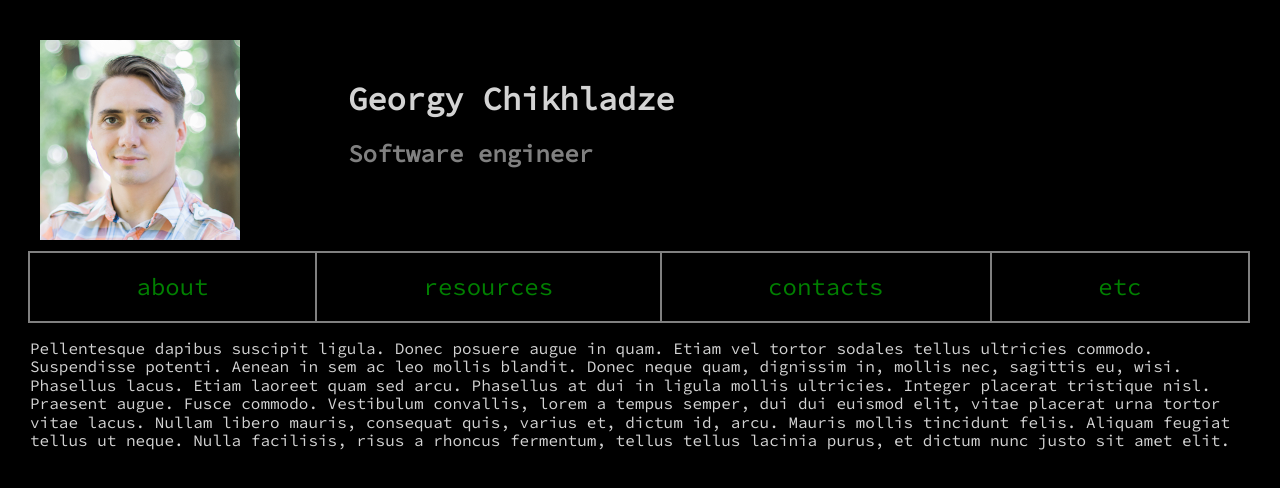
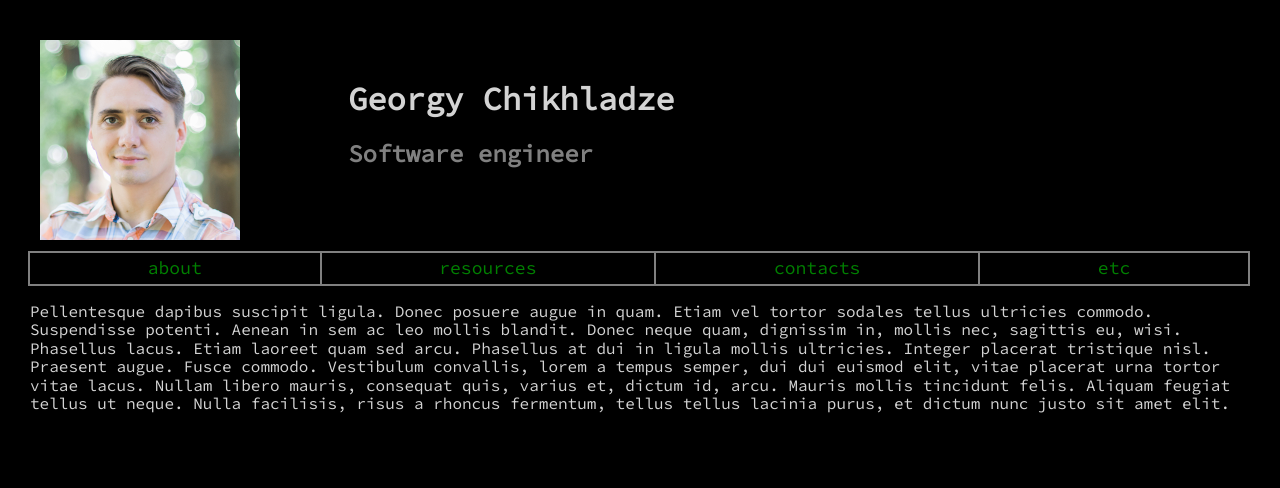
Before and after one commit to chikh/chikhladze.com, a plain HTML site: page index.html in a window 1280 px wide. Drawn offline with Linux system fonts and the light colour scheme.

Commit message:
Make menu a little bit nicer

```diff
--- a/assets/main.css
+++ b/assets/main.css
@@ -41,8 +41,12 @@ nav a {
   border-style: solid;
   border-width: 2px;
   border-color: grey;
-  padding: 20px;
+  padding: 5px;
   text-decoration: none;
   text-align: center;
-  font-size: x-large;
+  font-size: large;
 }
+
+nav a:hover {
+  color: lightgreen;
+}
```
